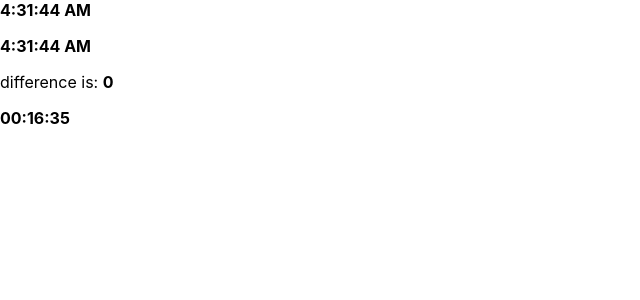
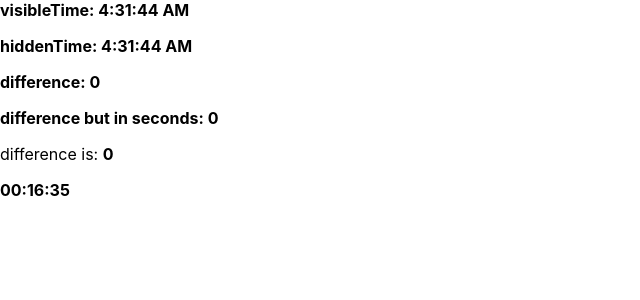
Before and after one commit to Alim-Reza/react-playground, a React (Create React App) app: page / in a window 1280 px wide. Shown: the top 300 px of the page, without its empty margins (0-640 px from the left). Built offline with nearby package versions, Linux system fonts and the light colour scheme.

Commit message:
1 file modified

```diff
--- a/src/Timer/OldTimer.js
+++ b/src/Timer/OldTimer.js
@@ -32,7 +32,7 @@ export default function OldTimer() {
         if (deductLostTime) {
           setSeconds((prev) => {
             return prev > 0
-              ? prev - Math.abs((visibleTime - hiddenTime) / 1000)
+              ? prev - Math.round((visibleTime - hiddenTime) / 1000)
               : prev;
           });
           setDeductLostTime(false);
@@ -55,10 +55,25 @@ export default function OldTimer() {
   return (
     <>
       <p>
-        <strong className="text-red">{visibleTime.toLocaleTimeString()}</strong>
+        <strong className="text-red">
+          visibleTime: {visibleTime.toLocaleTimeString()}
+        </strong>
       </p>
       <p>
-        <strong className="text-red">{hiddenTime.toLocaleTimeString()}</strong>
+        <strong className="text-red">
+          hiddenTime: {hiddenTime.toLocaleTimeString()}
+        </strong>
+      </p>
+      <p>
+        <strong className="text-red">
+          difference: {visibleTime - hiddenTime}
+        </strong>
+      </p>
+      <p>
+        <strong className="text-red">
+          difference but in seconds:{' '}
+          {Math.round((visibleTime - hiddenTime) / 1000)}
+        </strong>
       </p>
       <p>
         difference is:{' '}
```
